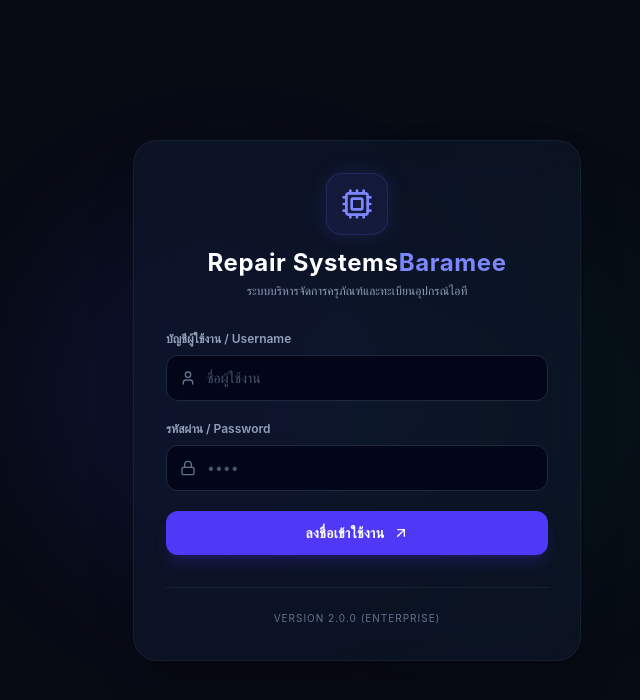
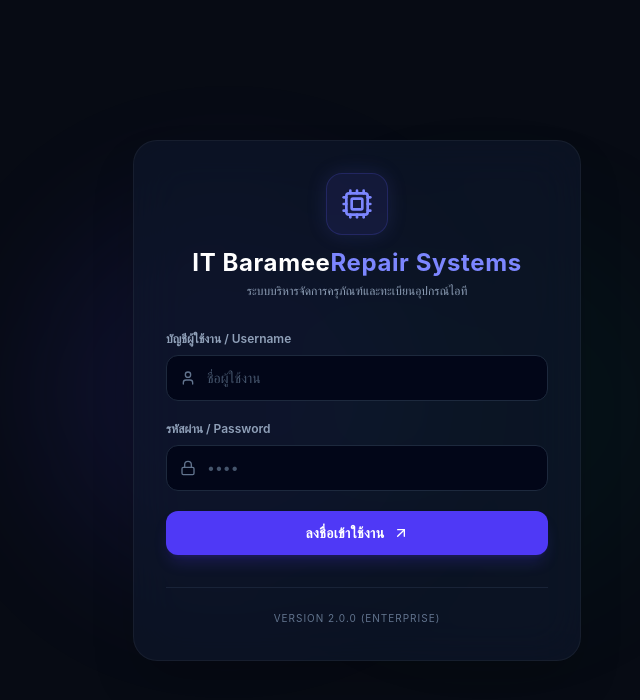
Before and after one commit to takwargh-18/repair_systemBaramee, a React (Vite) app: page / in a window 1280 px wide. Shown: the top 700 px of the page, without its empty margins (283-923 px from the left). Built offline with nearby package versions, Linux system fonts and the light colour scheme.

Commit message:
Update App.jsx

```diff
--- a/src/App.jsx
+++ b/src/App.jsx
@@ -303,7 +303,7 @@ export default function App() {
             <div className="p-3.5 bg-indigo-500/10 rounded-2xl border border-indigo-500/20 shadow-[0_0_20px_rgba(99,102,241,0.15)] mb-3">
               <Cpu className="w-8 h-8 text-indigo-400" />
             </div>
-            <h1 className="text-2xl font-bold text-white tracking-wide">Repair Systems<span className="text-indigo-400">Baramee</span></h1>
+            <h1 className="text-2xl font-bold text-white tracking-wide">IT Baramee<span className="text-indigo-400">Repair Systems</span></h1>
             <p className="text-xs text-slate-400 mt-1">ระบบบริหารจัดการครุภัณฑ์และทะเบียนอุปกรณ์ไอที</p>
           </div>
 
```
